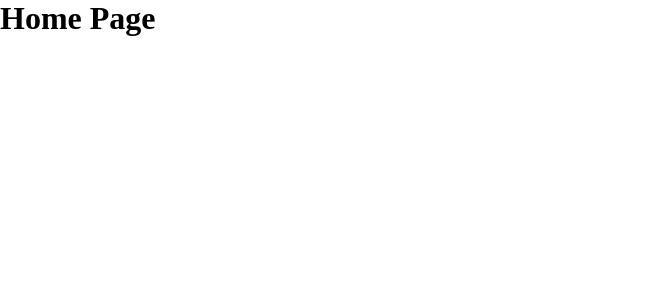
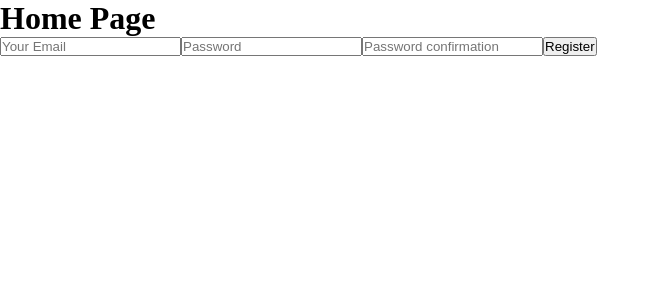
Before and after one commit to jucora/musician-tracking-app, a React (Create React App) app: page / in a window 1280 px wide. Shown: the top 300 px of the page, without its empty margins (0-660 px from the left). Built offline with nearby package versions, Linux system fonts and the light colour scheme.

Commit message:
Registration working correctly

```diff
--- a/src/components/Home.js
+++ b/src/components/Home.js
@@ -1,10 +1,12 @@
 import React from 'react';
+import Registration from './auth/Registration';
 
 export default class Home extends React.Component {
   render() {
     return (
       <div>
         <h1>Home Page</h1>
+        <Registration />
       </div>
     );
   }
```
